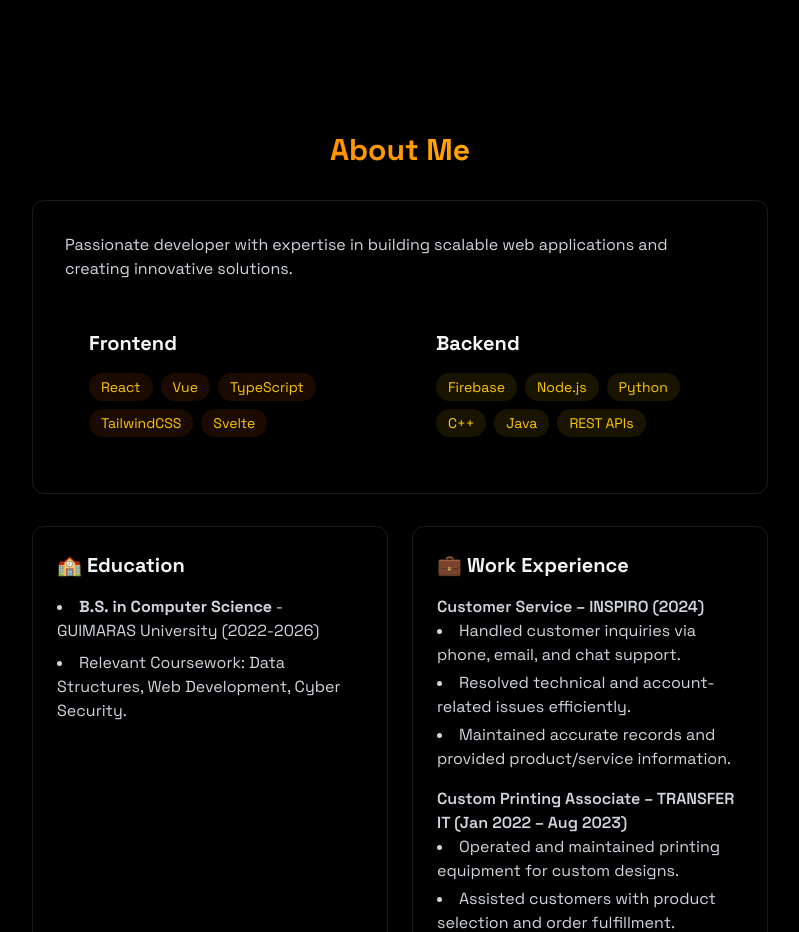
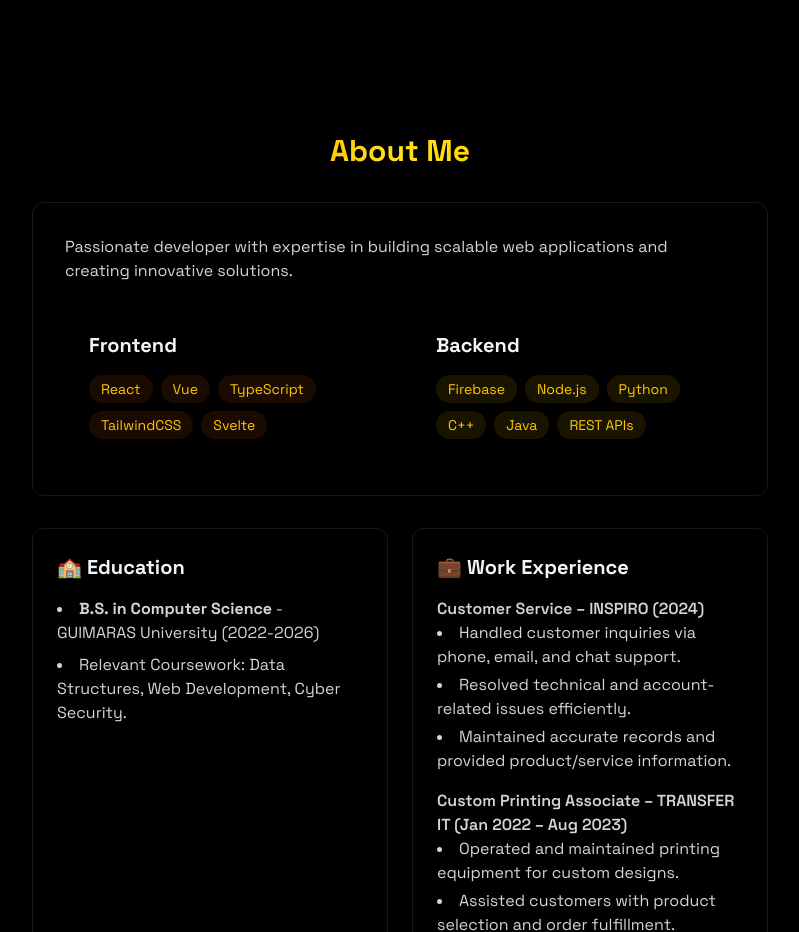
Before and after one commit to KenKenLim07/KenLim-Portfolio, a React (Vite) app: page / in a window 1280 px wide. Shown: the part 780-1712 px from the top of the page, without its empty margins (240-1039 px from the left). Built offline with nearby package versions, Linux system fonts and the light colour scheme.

Commit message:
first commit

```diff
--- a/src/components/sections/About.jsx
+++ b/src/components/sections/About.jsx
@@ -11,10 +11,9 @@ export const About = () => {
     >
       <RevealOnScroll>
         <div className="max-w-3xl mx-auto px-4">
-          <h2 className="text-3xl font-bold mb-8 bg-gradient-to-r from-orange-500 to-yellow-400 bg-clip-text text-transparent text-center">
+        <h2 className="text-3xl font-bold mb-8 bg-gradient-to-r from-orange-500 via-yellow-300 to-yellow-400 bg-clip-text text-transparent text-center leading-tight will-change-transform">
             About Me
-          </h2>
-
+        </h2>
           {/* Summary */}
           <div className="rounded-xl p-8 border-white/10 border hover:-translate-y-1 transition-all">
             <p className="text-gray-300 mb-6">
```
